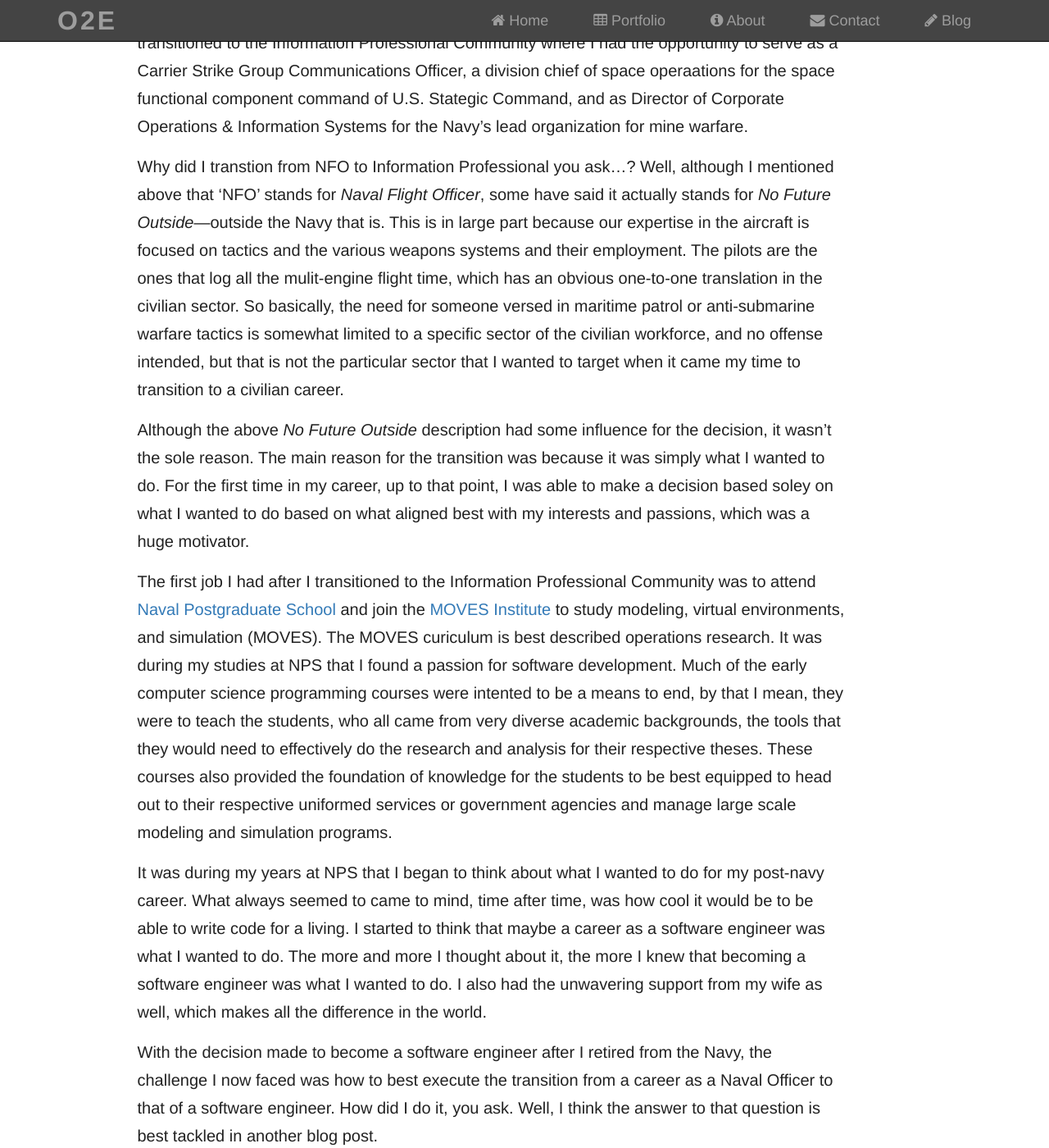
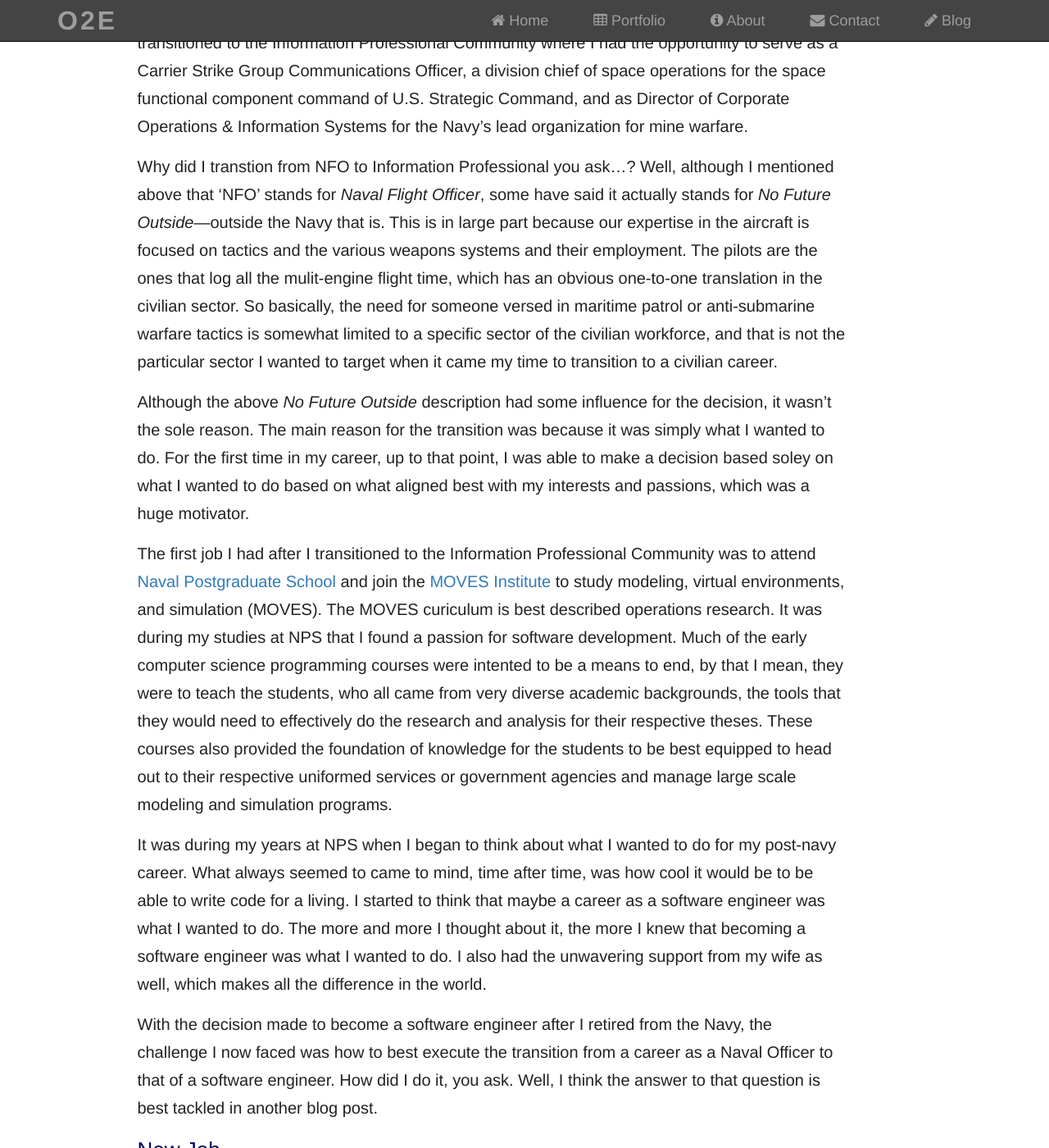
Before and after one commit to jasonsjones/jasonsjones.github.io, a Jekyll site: the page built from _posts/2016-04-03-hello-interwebs.md, in a window 1280 px wide and 1400 px high, scrolled down 738 px. Shown: the whole window at 82% size. Built offline with Jekyll 4.4.1, drawn with Linux system fonts in a browser that asks for light colours; comment, search, counter and statistics services are not loaded; some of the changed text lies outside the part shown.

Commit message:
Fix typos & grammer

```diff
--- a/_posts/2016-04-03-hello-interwebs.md
+++ b/_posts/2016-04-03-hello-interwebs.md
@@ -23,8 +23,8 @@
 [P-3C Orion](https://en.wikipedia.org/wiki/Lockheed_P-3_Orion) conducting
 maritime patrol operations and occassionally a little anti-submarine warfare.  After a few tours as
 a NFO, I transitioned to the Information Professional Community where I had the opportunity to serve
-as a Carrier Strike Group Communications Officer, a division chief of space operaations for the
-space functional component command of U.S. Stategic Command, and as Director of Corporate
+as a Carrier Strike Group Communications Officer, a division chief of space operations for the
+space functional component command of U.S. Strategic Command, and as Director of Corporate
 Operations & Information Systems for the Navy's lead organization for mine warfare.
 
 Why did I transtion from NFO to Information Professional you ask...?  Well, although I mentioned
@@ -33,9 +33,8 @@
 the aircraft is focused on tactics and the various weapons systems and their employment.  The pilots
 are the ones that log all the mulit-engine flight time, which has an obvious one-to-one translation
 in the civilian sector.  So basically, the need for someone versed in maritime patrol or anti-submarine
-warfare tactics is somewhat limited to a specific sector of the civilian workforce, and no offense
-intended, but that is not the particular sector that I wanted to target when it came my time to
-transition to a civilian career.
+warfare tactics is somewhat limited to a specific sector of the civilian workforce, and that is not
+the particular sector I wanted to target when it came my time to transition to a civilian career.
 
 Although the above _No Future Outside_ description had some influence for the decision, it wasn't
 the sole reason.  The main reason for the transition was because it was simply what I wanted to do.
@@ -53,7 +52,7 @@
 best equipped to head out to their respective uniformed services or government agencies and manage
 large scale modeling and simulation programs.
 
-It was during my years at NPS that I began to think about what I wanted to do for my post-navy
+It was during my years at NPS when I began to think about what I wanted to do for my post-navy
 career. What always seemed to came to mind, time after time, was how cool it would be to be able
 to write code for a living. I started to think that maybe a career as a software engineer was what
 I wanted to do.  The more and more I thought about it, the more I knew that becoming a software
```
